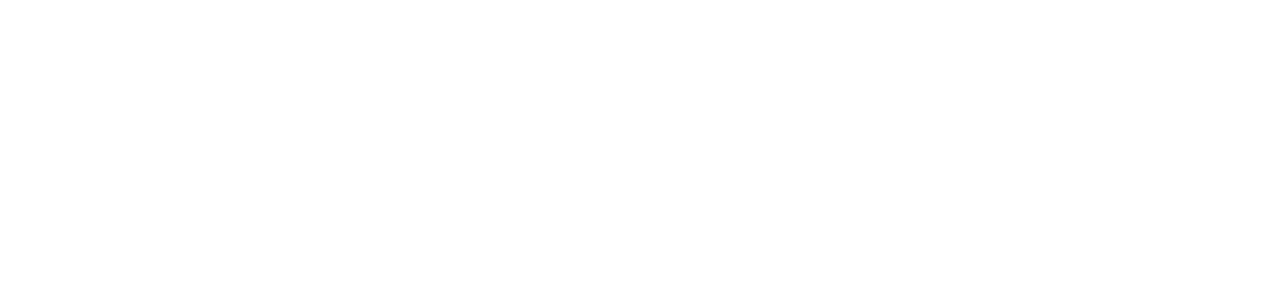
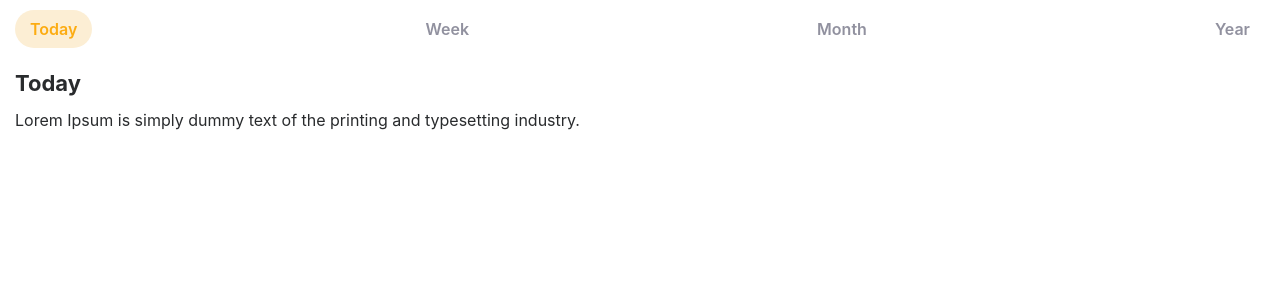
Before and after one commit to chandran-kannan/Expenso, a React (Vite) app: page /homescreen in a window 1280 px wide. Before the commit this address had no page. Shown: the top 300 px of the page. Built offline with nearby package versions, Linux system fonts and the light colour scheme.

Commit message:
update the tab section on the homescreen

```diff
--- /dev/null
+++ b/src/Components/Tab/index.tsx
@@ -0,0 +1,45 @@
+import React, { useState } from "react";
+import "./tab.css";
+const Tab = ()=>{
+
+const [ToggleState, settoggleState] = useState(1);
+
+const Toggletab =(index:any)=>
+{
+    settoggleState(index);
+}
+
+
+    return(
+    <div className="tab-container">
+        <div className="tab-block">
+            <div onClick={()=>Toggletab(1)} className={ToggleState === 1 ? "active-tabs" : "tabs"}>Today</div>
+            <div onClick={()=>Toggletab(2)} className={ToggleState === 2 ? "active-tabs" : "tabs"}>Week</div>
+            <div onClick={()=>Toggletab(3)} className={ToggleState === 3 ? "active-tabs" : "tabs"}>Month</div>
+            <div onClick={()=>Toggletab(4)} className={ToggleState === 4 ? "active-tabs" : "tabs"}>Year</div>
+        </div>
+        <div className="content-tabs">
+            <div className={ToggleState === 1 ? "active-content" : "content"}>
+                <h2>Today</h2>
+                <p>Lorem Ipsum is simply dummy text of the printing and typesetting industry. </p>
+            </div>
+            <div className={ToggleState === 2 ? "active-content" : "content"}>
+                <h2>Week</h2>
+                <p>Lorem Ipsum has been the industry's standard dummy text ever since the 1500s, when an unknown printer took a galley of type and
+                   scrambled it to make a type specimen book.</p>
+            </div>
+            <div className={ToggleState === 3 ? "active-content" : "content"}>
+                <h2>Month</h2>
+                <p>It has survived not only five centuries, but also the leap into electronic typesetting, remaining essentially unchanged.</p>
+            </div>
+            <div className={ToggleState === 4 ? "active-content" : "content"}>
+                <h2>Year</h2>
+                <p>Lorem Ipsum has been the industry's standard dummy text ever since the 1500s, when an unknown printer took a galley of type and
+                   scrambled it to make a type specimen book.</p>
+            </div>
+        </div>
+    </div>
+    )
+}
+
+export default Tab;
--- /dev/null
+++ b/src/Components/Tab/tab.css
@@ -0,0 +1,53 @@
+.tab-block
+{
+    display: flex;
+    font-weight: 600;
+    font-size: 16px;
+    justify-content: space-between;
+    line-height: 30px;
+    margin: 10px auto 20px;
+}
+.tab-container
+{
+    padding:0 15px;
+}
+.active-tabs
+{
+    background-color:#FCEED4;
+    border-radius: 20px;
+    padding:5px 15px;
+    color:#FCAC12;
+    font-size:16px;
+    line-height: 28px;
+}
+.tabs
+{
+    background-color:#fff;
+    border-radius: 20px;
+    padding:5px 15px;
+    color:#91919F;
+    font-size:16px;
+    line-height: 28px;
+}
+.content
+{
+    display:none;
+}
+.active-content
+{
+    display:block;
+}
+.content-tabs h2
+{
+    font-size: 22px;
+    line-height:30px;
+    margin-bottom: 10px;
+    color:#292B2D;
+}
+.content-tabs p
+{
+    font-size: 16px;
+    line-height:25px;
+    margin-bottom: 10px;
+    color:#292B2D;
+}
--- /dev/null
+++ b/src/Pages/HomeScreen/index.tsx
@@ -0,0 +1,11 @@
+import React from "react";
+import Tab from "../../Components/Tab";
+
+const HomeScreen = ()=>
+{
+    return(
+        <Tab />
+    )
+}
+
+export default HomeScreen;
--- a/src/Routes/index.tsx
+++ b/src/Routes/index.tsx
@@ -5,6 +5,7 @@
 import ForgotPassword from "../Pages/ForgotPassword";
 import Register from '../Pages/Register/Register';
 import Verification from '../Pages/Register/verification';
+import HomeScreen from '../Pages/HomeScreen';
 
 const RoutesWrapper = () => {
   return (
@@ -15,6 +16,7 @@
         <Route path="/forgotpassword" element={<ForgotPassword />} />
         <Route path="/register" element={<Register />} />
         <Route path="/verification" element={<Verification />} />
+        <Route path="/homescreen" element={<HomeScreen />} />
       </Routes>
     </BrowserRouter>
   );
```
